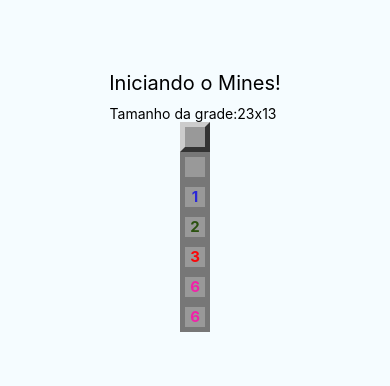
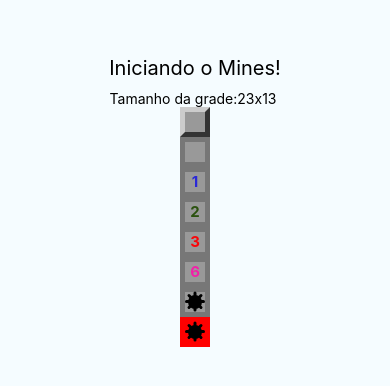
Before and after one commit to andrmacena/campo-minado, a React Native app: screen / in a window 390 px wide. Shown: the part 226-612 px from the top of the page. Built offline with nearby package versions, Linux system fonts and the light colour scheme.

Commit message:
Alterado App.js
Foi adicionado mais algumas chamadas do componente Field, passando algumas propriedades para renderização em tela

```diff
--- a/App.js
+++ b/App.js
@@ -11,12 +11,13 @@ export default class App extends Component {
             <Text style={styles.instructions}>Tamanho da grade:
              {params.getRowsAmount()}x{params.getColumnsAmount()} </Text>
             <Field />
-            <Field opened/>
-            <Field opened nearMines={1}/>
-            <Field opened nearMines={2}/>
-            <Field opened nearMines={3}/>
-            <Field opened nearMines={6}/>
-            <Field opened nearMines={6}/>
+            <Field opened />
+            <Field opened nearMines={1} />
+            <Field opened nearMines={2} />
+            <Field opened nearMines={3} />
+            <Field opened nearMines={6} />
+            <Field opened mined />
+            <Field opened mined exploded />
          </View>
       )
    }
```
